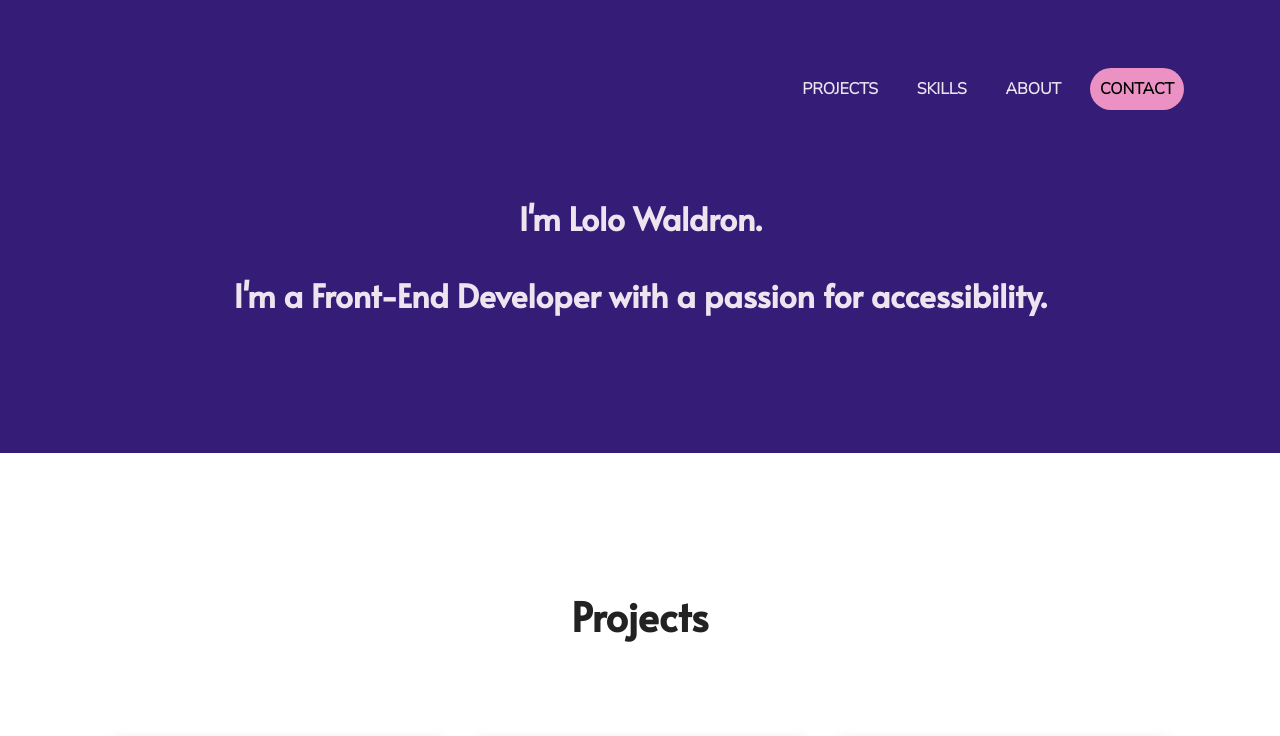
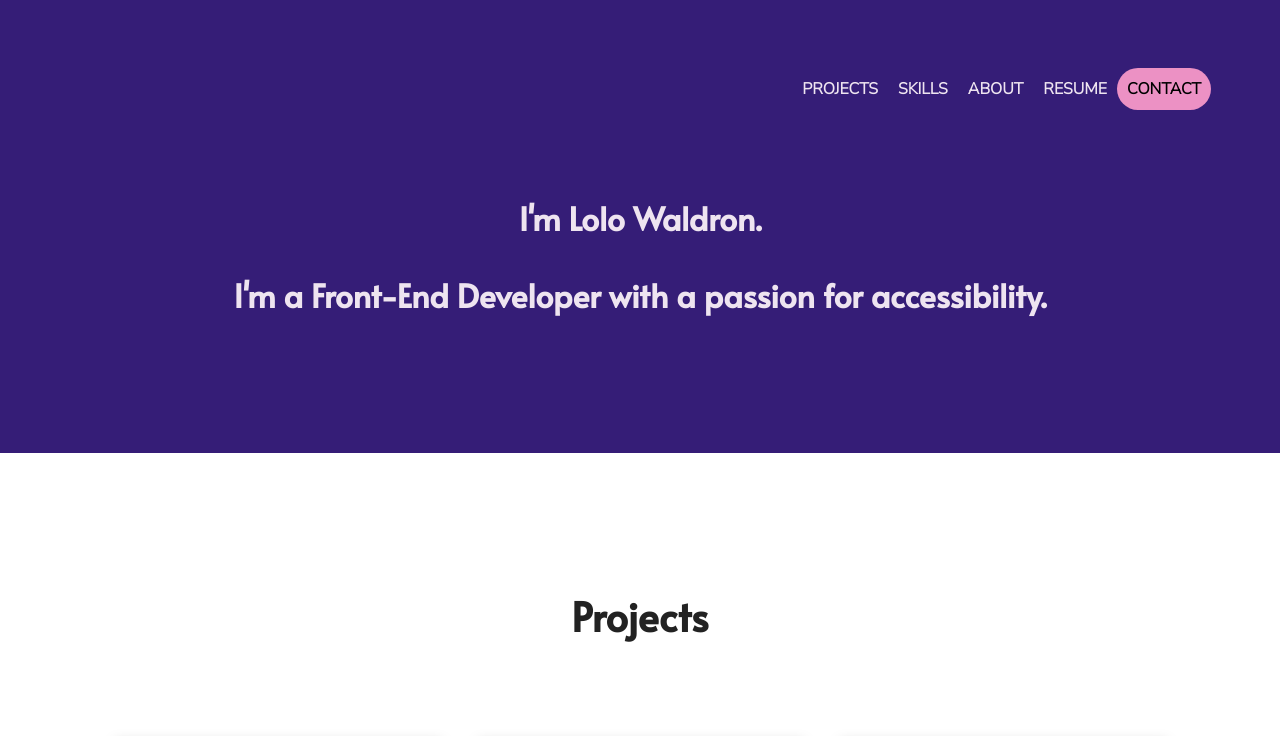
Before and after one commit to LoloCodesNY/milestone-project, a website built with Parcel: page index.html in a window 1280 px wide. Shown: the top 736 px of the page. Built offline with nearby package versions, Linux system fonts and the light colour scheme; files whose address does not match are found by name.

Commit message:
Added resume

```diff
--- a/index.html
+++ b/index.html
@@ -52,6 +52,9 @@
             </li>
             <li>
               <a href="#about">About</a>
+            </li>
+            <li>
+              <a href="img/lolo-resume.pdf" target="_blank">Resume</a>
             </li>
             <li>
               <a href="#contact" id="contact-link">Contact</a>
```
